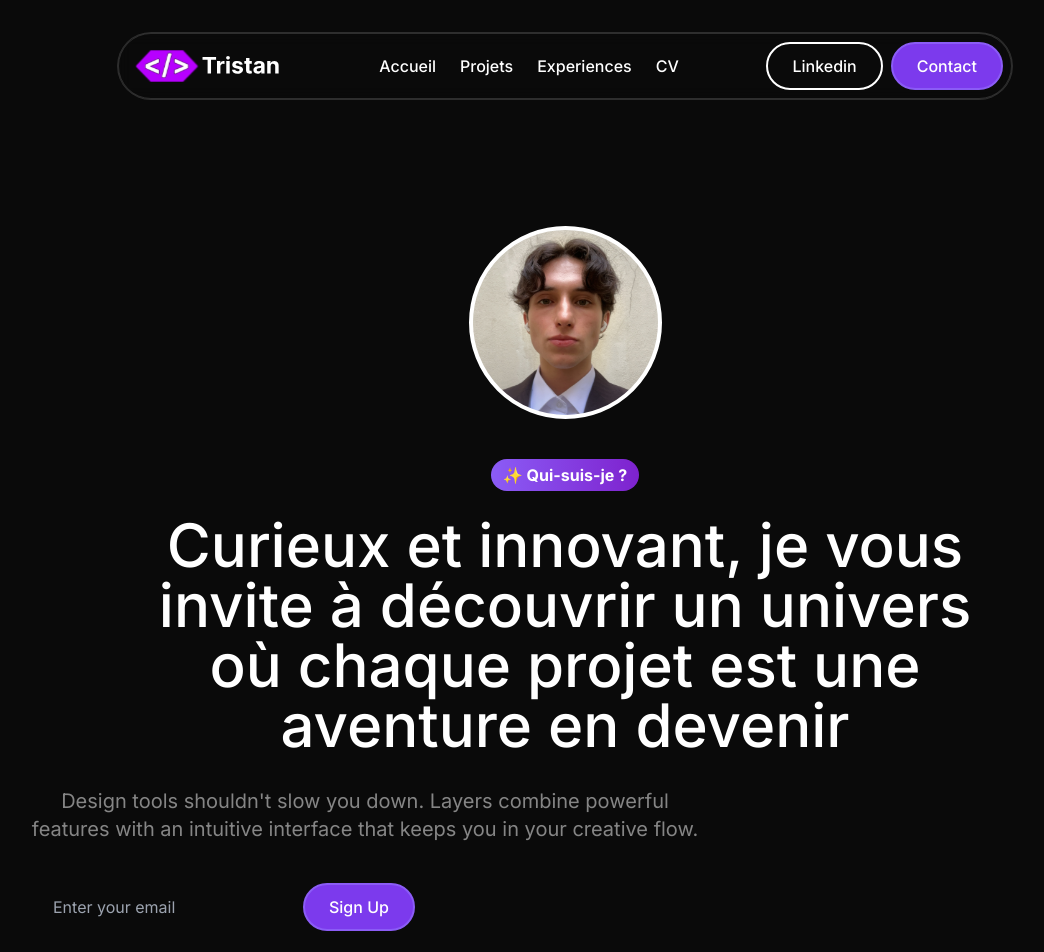
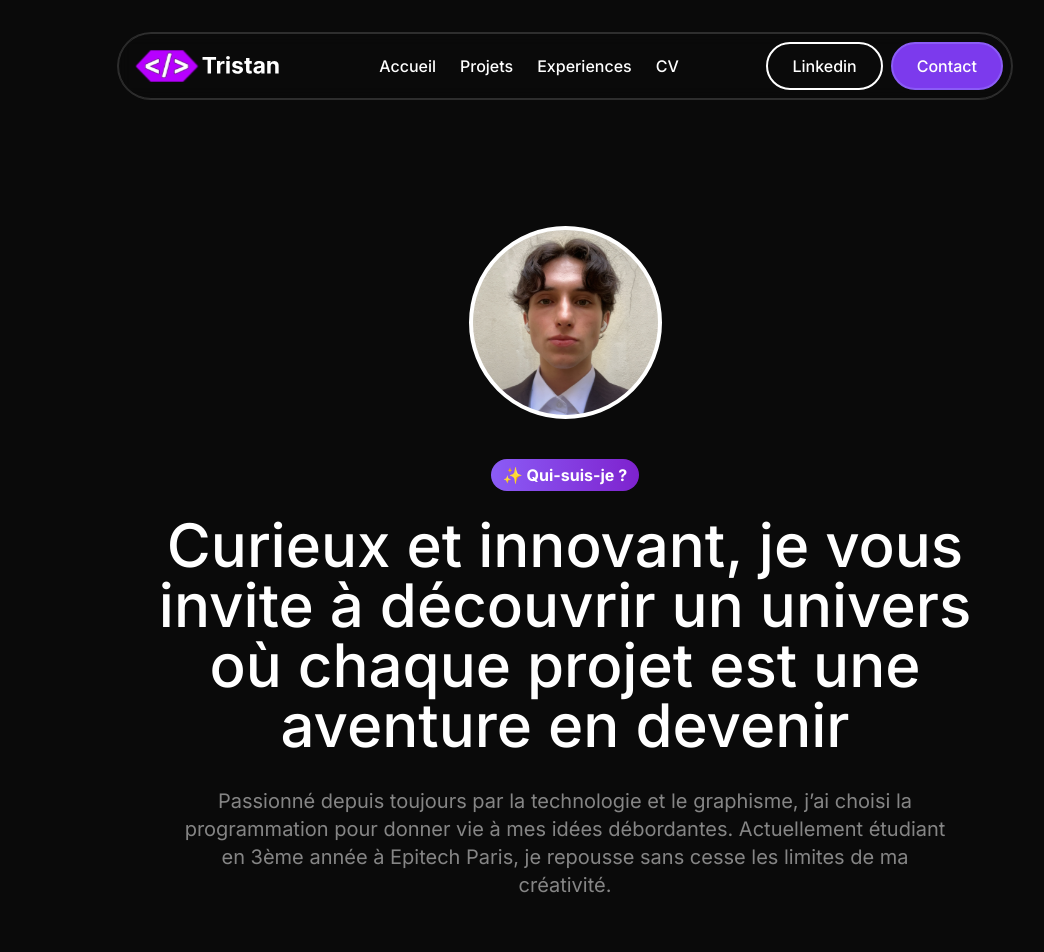
Before and after one commit to floksdev/AnimatedPortfolio, a Next.js app: page / in a window 1280 px wide. Shown: the top 952 px of the page, without its empty margins (75-1119 px from the left). Built offline with nearby package versions, Linux system fonts and the light colour scheme.

Commit message:
[FIX] Description & Title of whoami

```diff
--- a/src/sections/Hero.tsx
+++ b/src/sections/Hero.tsx
@@ -16,11 +16,11 @@ export default function Hero() {
                     où chaque projet est une <br />
                     aventure en devenir
                 </h1>
-                <p className="text-center text-xl text-white/50 mt-8 max-w-2xl">Design tools shouldn&apos;t slow you down. Layers combine powerful features with an intuitive interface that keeps you in your creative flow.</p>
-                <form className="flex border-white/15 rounded-full p-2 mt-8 md:max-w-lg">
-                    <input type="email" placeholder="Enter your email" className="bg-transparent px-4"></input>
-                    <Button type="submit" variant='primary' className="whitespace-nowrap" size="sm">Sign Up</Button>
-                </form>
+                <p className="text-center text-xl text-white/50 mt-8 max-w-3xl mx-auto">
+                    Passionné depuis toujours par la technologie et le graphisme, j’ai choisi la <br />
+                    programmation pour donner vie à mes idées débordantes. Actuellement étudiant <br/ >
+                    en 3ème année à Epitech Paris, je repousse sans cesse les limites de ma créativité.
+                </p>
             </div>
         </section>
     );
```
